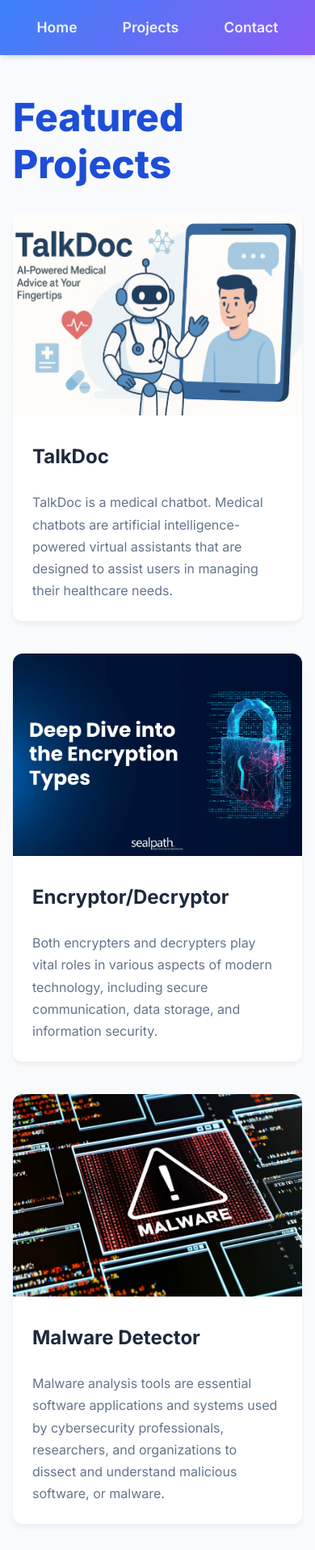
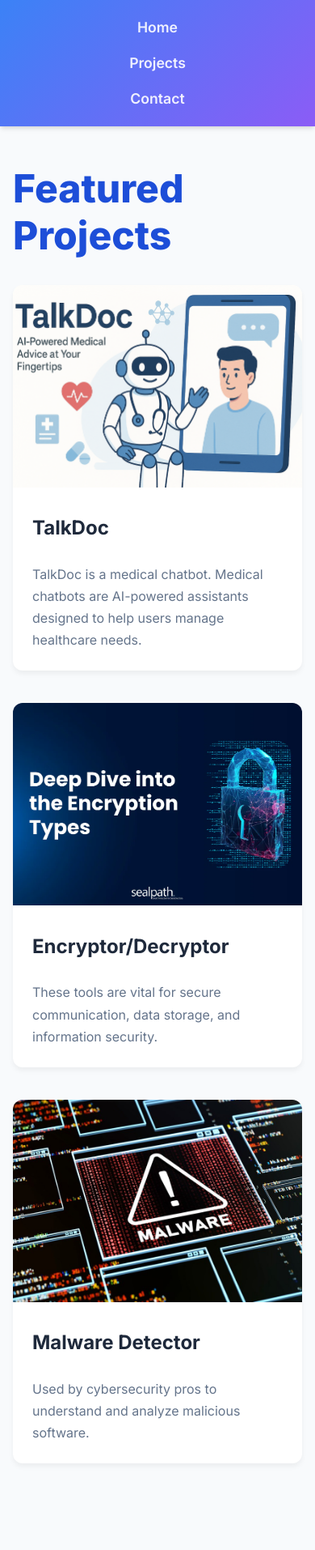
Before and after one commit to Rafeeq482/Flask_clgg_app, a Flask app: page /projects in a window 390 px wide. Shown: the whole page at 81% size. After the commit the page ends 1776 px from the top, so only its background shows below. Run offline with Flask 3, Linux system fonts and the light colour scheme.

Commit message:
this is another modification

```diff
--- a/main.py
+++ b/main.py
@@ -3,14 +3,17 @@
 app = Flask(__name__)
 app.secret_key = 'your_secret_key'  # Needed for flash messages
 
+# Home route
 @app.route('/')
 def home():
     return render_template('index.html')
 
+# Projects overview page
 @app.route('/projects')
 def projects():
     return render_template('projects.html')
 
+# Contact page
 @app.route('/contact', methods=['GET', 'POST'])
 def contact():
     if request.method == 'POST':
@@ -18,7 +21,7 @@
         email = request.form.get('email')
         message = request.form.get('message')
 
-        # Here you can handle form data: save to file, send email, store in DB, etc.
+        # Save contact message to a file (you can customize this logic)
         with open('/home/ubuntu/Flask_clgg_app/messages.txt', 'a') as f:
             f.write(f"Name: {name}, Email: {email}, Message: {message}\n")
 
@@ -27,5 +30,20 @@
 
     return render_template('contact.html')
 
+# === Individual project detail pages ===
+
+@app.route('/talkdoc')
+def talkdoc():
+    return render_template('talkdoc.html')
+
+@app.route('/encryptor')
+def encryptor():
+    return render_template('encryptor.html')
+
+@app.route('/malware')
+def malware():
+    return render_template('malware.html')
+
+# Run the Flask app on EC2 public IP, port 80
 if __name__ == "__main__":
     app.run(host="0.0.0.0", port=80)
--- a/static/style.css
+++ b/static/style.css
@@ -159,6 +159,14 @@
     height: 250px;
     object-fit: cover;
 }
+.project a {
+    text-decoration: none;
+}
+
+.project a img {
+    border: none;
+}
+
 
 .contact-form {
     max-width: 600px;
@@ -240,3 +248,17 @@
         padding: 0 1rem 2rem;
     }
 }
+
+@media (max-width: 600px) {
+    nav ul {
+      flex-direction: column;
+      align-items: center;
+      gap: 1rem;
+    }
+
+    nav a {
+      padding: 0.5rem 0;
+      width: 100%;
+      text-align: center;
+    }
+  }
--- a/templates/projects.html
+++ b/templates/projects.html
@@ -6,19 +6,25 @@
 <h1>Featured Projects</h1>
 <div class="projects">
     <div class="project">
-        <img src="{{ url_for('static', filename='images/talkdoc.png') }}" alt="My Project" class="project-image">
-        <h2>TalkDoc</h2>
-        <p>TalkDoc is a medical chatbot. Medical chatbots are artificial intelligence-powered virtual assistants that are designed to assist users in managing their healthcare needs.</p>
+        <a href="{{ url_for('talkdoc') }}">
+            <img src="{{ url_for('static', filename='images/talkdoc.png') }}" alt="TalkDoc" class="project-image">
+            <h2>TalkDoc</h2>
+            <p>TalkDoc is a medical chatbot. Medical chatbots are AI-powered assistants designed to help users manage healthcare needs.</p>
+        </a>
     </div>
     <div class="project">
-        <img src="{{ url_for('static', filename='images/enc-dec.webp') }}" alt="My Project" class="project-image">
-        <h2>Encryptor/Decryptor</h2>
-        <p>Both encrypters and decrypters play vital roles in various aspects of modern technology, including secure communication, data storage, and information security.</p>
+        <a href="{{ url_for('encryptor') }}">
+            <img src="{{ url_for('static', filename='images/enc-dec.webp') }}" alt="Encryptor/Decryptor" class="project-image">
+            <h2>Encryptor/Decryptor</h2>
+            <p>These tools are vital for secure communication, data storage, and information security.</p>
+        </a>
     </div>
     <div class="project">
-        <img src="{{ url_for('static', filename='images/malware.jpeg') }}" alt="My Project" class="project-image">
-        <h2>Malware Detector</h2>
-        <p>Malware analysis tools are essential software applications and systems used by cybersecurity professionals, researchers, and organizations to dissect and understand malicious software, or malware. </p>
+        <a href="{{ url_for('malware') }}">
+            <img src="{{ url_for('static', filename='images/malware.jpeg') }}" alt="Malware Detector" class="project-image">
+            <h2>Malware Detector</h2>
+            <p>Used by cybersecurity pros to understand and analyze malicious software.</p>
+        </a>
     </div>
 </div>
 {% endblock %}
```
Also changed, not shown: templates/encryptor.html (added, +12 -0 lines), templates/malware.html (added, +12 -0 lines), templates/talkdoc.html (added, +12 -0 lines).
